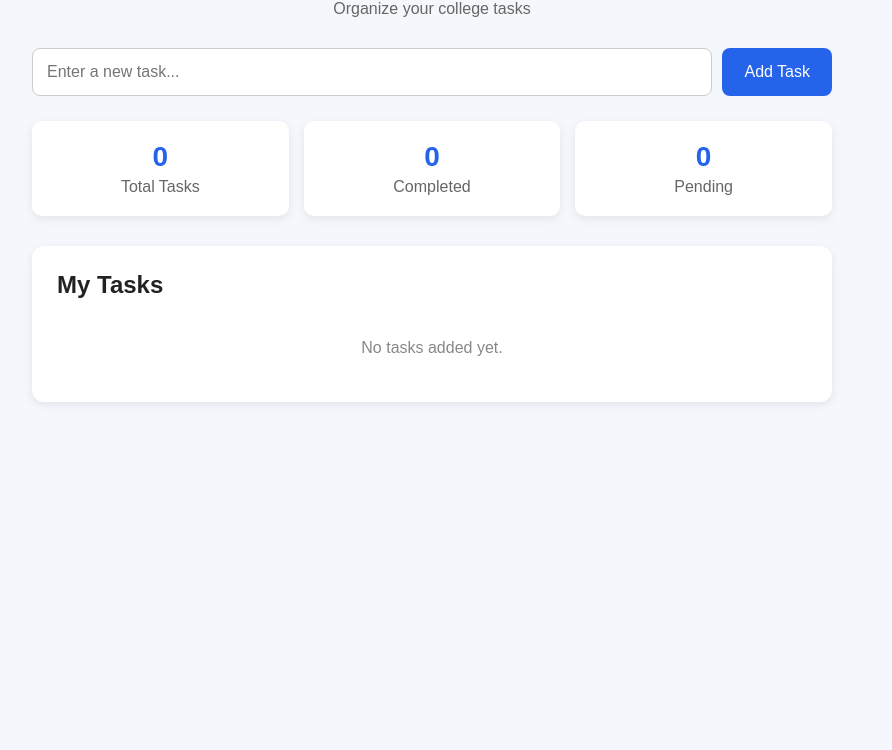
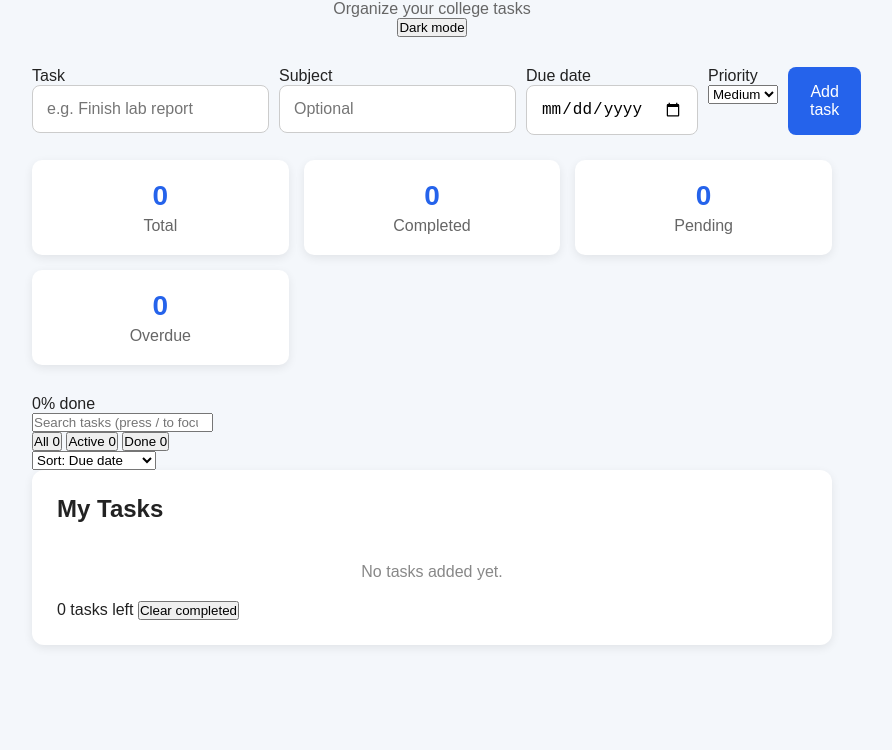
Before and after one commit to siddheshkedari953-beep/student-task-manager, a plain HTML site: page index.html in a window 1280 px wide. Shown: the part 100-850 px from the top of the page, without its empty margins (208-1100 px from the left). Drawn offline with Linux system fonts and the light colour scheme.

Commit message:
Update index.html

```diff
--- a/index.html
+++ b/index.html
@@ -4,54 +4,117 @@
     <meta charset="UTF-8">
     <meta name="viewport" content="width=device-width, initial-scale=1.0">
     <title>Student Task Manager</title>
+    <link rel="preconnect" href="https://fonts.googleapis.com">
+    <link rel="preconnect" href="https://fonts.gstatic.com" crossorigin>
+    <link href="https://fonts.googleapis.com/css2?family=Bricolage+Grotesque:opsz,wght@12..96,400;12..96,600;12..96,800&display=swap" rel="stylesheet">
     <link rel="stylesheet" href="style.css">
 </head>
 
 <body>
 
-    <div class="container">
+    <main class="container">
 
-        <header>
-            <h1>Student Task Manager</h1>
-            <p>Organize your college tasks</p>
+        <header class="top">
+            <div>
+                <h1>Student Task Manager</h1>
+                <p>Organize your college tasks</p>
+            </div>
+            <button id="themeToggle" class="ghost" type="button">Dark mode</button>
         </header>
 
-        <div class="task-input">
-            <input
-                type="text"
-                id="taskInput"
-                placeholder="Enter a new task..."
-            >
-            <button onclick="addTask()">Add Task</button>
-        </div>
+        <!-- Add task -->
+        <form id="taskForm" class="task-input" autocomplete="off">
+            <div class="field grow">
+                <label for="taskInput">Task</label>
+                <input type="text" id="taskInput" placeholder="e.g. Finish lab report" maxlength="120" required>
+            </div>
 
-        <div class="stats">
+            <div class="field">
+                <label for="subjectInput">Subject</label>
+                <input type="text" id="subjectInput" list="subjectList" placeholder="Optional" maxlength="40">
+                <datalist id="subjectList"></datalist>
+            </div>
+
+            <div class="field">
+                <label for="dueInput">Due date</label>
+                <input type="date" id="dueInput">
+            </div>
+
+            <div class="field">
+                <label for="priorityInput">Priority</label>
+                <select id="priorityInput">
+                    <option value="low">Low</option>
+                    <option value="medium" selected>Medium</option>
+                    <option value="high">High</option>
+                </select>
+            </div>
+
+            <button type="submit" class="primary">Add task</button>
+        </form>
+
+        <!-- Stats -->
+        <section class="stats" aria-label="Task summary">
             <div class="stat-box">
                 <h3 id="totalTasks">0</h3>
-                <p>Total Tasks</p>
+                <p>Total</p>
             </div>
-
             <div class="stat-box">
                 <h3 id="completedTasks">0</h3>
                 <p>Completed</p>
             </div>
-
             <div class="stat-box">
                 <h3 id="pendingTasks">0</h3>
                 <p>Pending</p>
             </div>
+            <div class="stat-box">
+                <h3 id="overdueTasks">0</h3>
+                <p>Overdue</p>
+            </div>
+        </section>
+
+        <div class="progress-wrap">
+            <div id="progressBar" class="progress" role="progressbar" aria-label="Completion" aria-valuemin="0" aria-valuemax="100" aria-valuenow="0">
+                <div id="progressFill" class="progress-fill"></div>
+            </div>
+            <span id="progressText">0% done</span>
         </div>
 
-        <div class="task-section">
+        <!-- Search, filter, sort -->
+        <div class="toolbar">
+            <input type="search" id="searchInput" placeholder="Search tasks (press / to focus)" aria-label="Search tasks">
+
+            <div class="segmented" id="filters" role="group" aria-label="Filter tasks">
+                <button type="button" data-filter="all" aria-pressed="true">All <span class="count">0</span></button>
+                <button type="button" data-filter="active" aria-pressed="false">Active <span class="count">0</span></button>
+                <button type="button" data-filter="completed" aria-pressed="false">Done <span class="count">0</span></button>
+            </div>
+
+            <select id="sortSelect" aria-label="Sort tasks">
+                <option value="due">Sort: Due date</option>
+                <option value="priority">Sort: Priority</option>
+                <option value="newest">Sort: Newest first</option>
+            </select>
+        </div>
+
+        <!-- Task list -->
+        <section class="task-section">
             <h2>My Tasks</h2>
 
-            <ul id="taskList">
-                <!-- Tasks will appear here -->
-            </ul>
+            <ul id="taskList" class="notebook"></ul>
 
-            <p id="emptyMessage">No tasks added yet.</p>
-        </div>
+            <p id="emptyMessage" class="empty">No tasks added yet.</p>
 
+            <footer class="list-footer">
+                <span id="tasksLeft">0 tasks left</span>
+                <button id="clearCompleted" class="link" type="button">Clear completed</button>
+            </footer>
+        </section>
+
+    </main>
+
+    <div id="toast" class="toast" role="status" aria-live="polite" hidden>
+        <span id="toastText"></span>
+        <button id="toastUndo" type="button">Undo</button>
     </div>
 
     <script src="script.js"></script>
```
